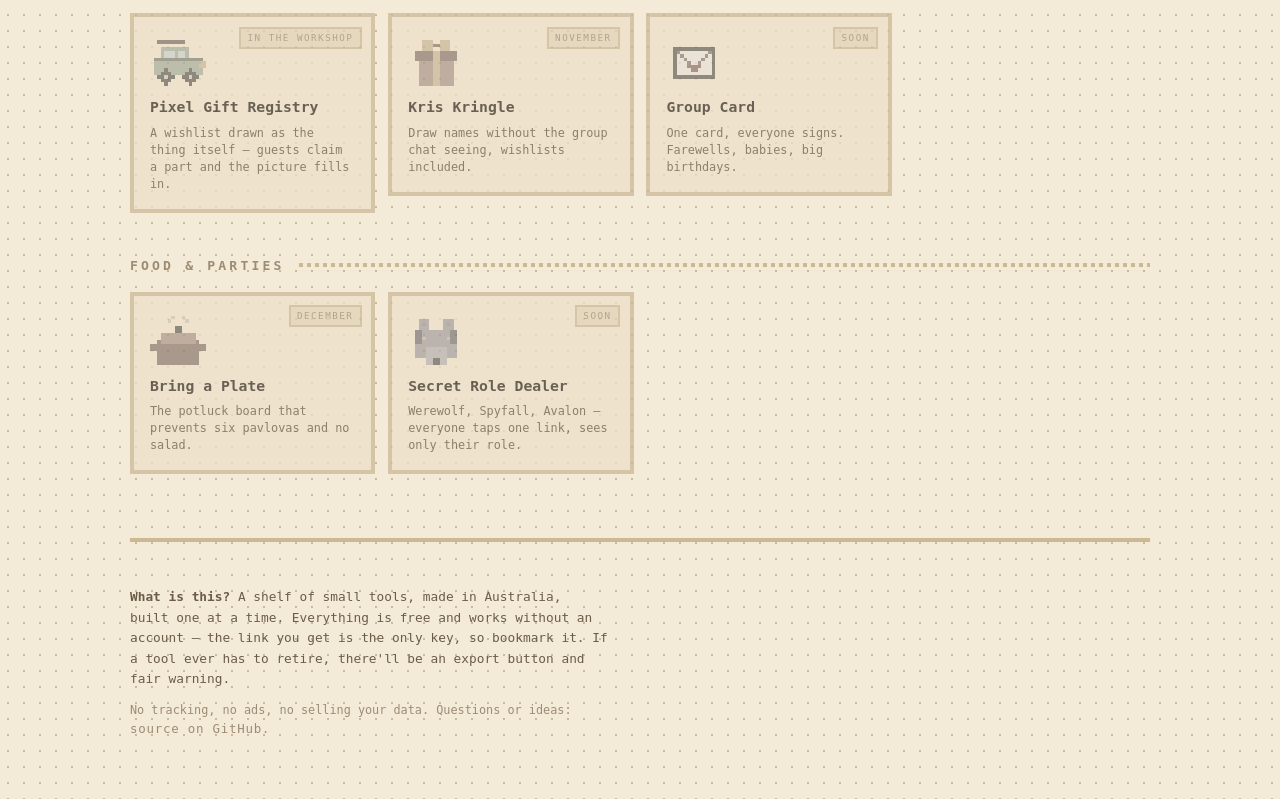
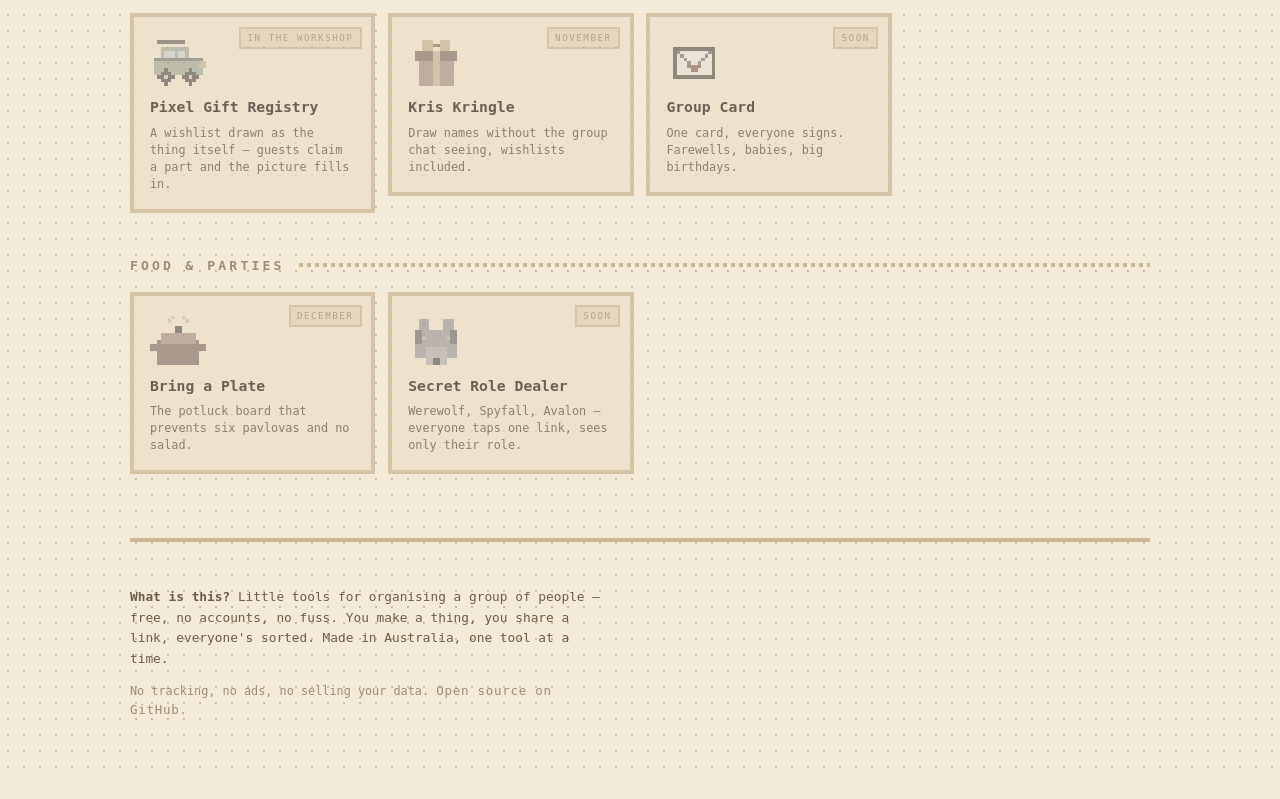
Before and after one commit to furling-com-au/bitbybit, a website: page public/index.html in a window 1280 px wide. Shown: the part 921-1720 px from the top of the page. Drawn offline with Linux system fonts and the light colour scheme.

Commit message:
Friendlier footer copy
Co-Authored-By: Claude Fable 5 <noreply@anthropic.com>

```diff
--- a/public/index.html
+++ b/public/index.html
@@ -113,12 +113,11 @@
   </section>
 
   <footer class="site-foot" id="about">
-    <p><strong>What is this?</strong> A shelf of small tools, made in Australia,
-    built one at a time. Everything is free and works without an account —
-    the link you get is the only key, so bookmark it. If a tool ever has to
-    retire, there'll be an export button and fair warning.</p>
-    <p class="fine">No tracking, no ads, no selling your data. Questions or
-    ideas: <a class="quiet-link" id="ghLink" href="https://github.com/furling-com-au/bitbybit">source on GitHub</a>.</p>
+    <p><strong>What is this?</strong> Little tools for organising a group of
+    people — free, no accounts, no fuss. You make a thing, you share a link,
+    everyone's sorted. Made in Australia, one tool at a time.</p>
+    <p class="fine">No tracking, no ads, no selling your data.
+    <a class="quiet-link" id="ghLink" href="https://github.com/furling-com-au/bitbybit">Open source on GitHub</a>.</p>
   </footer>
 
 </main>
```
